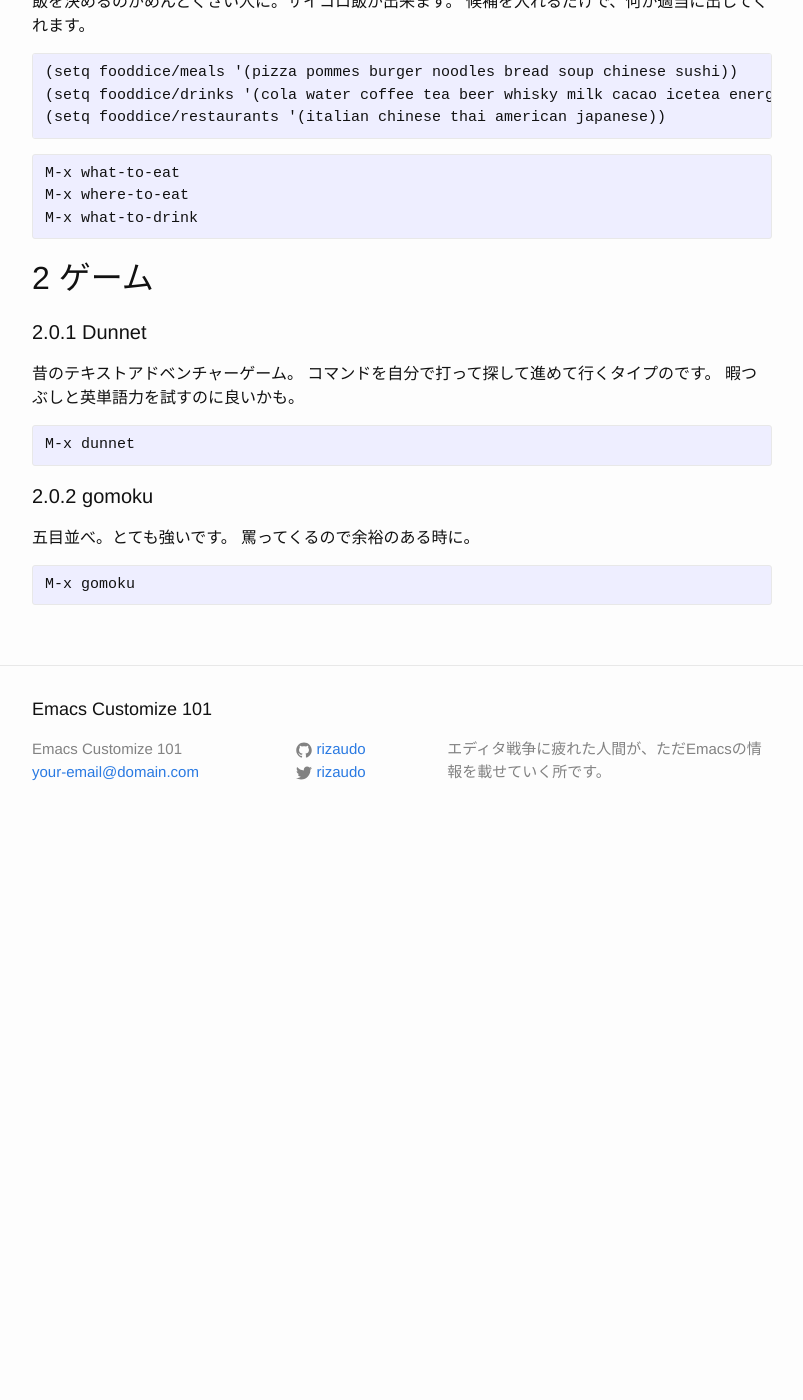
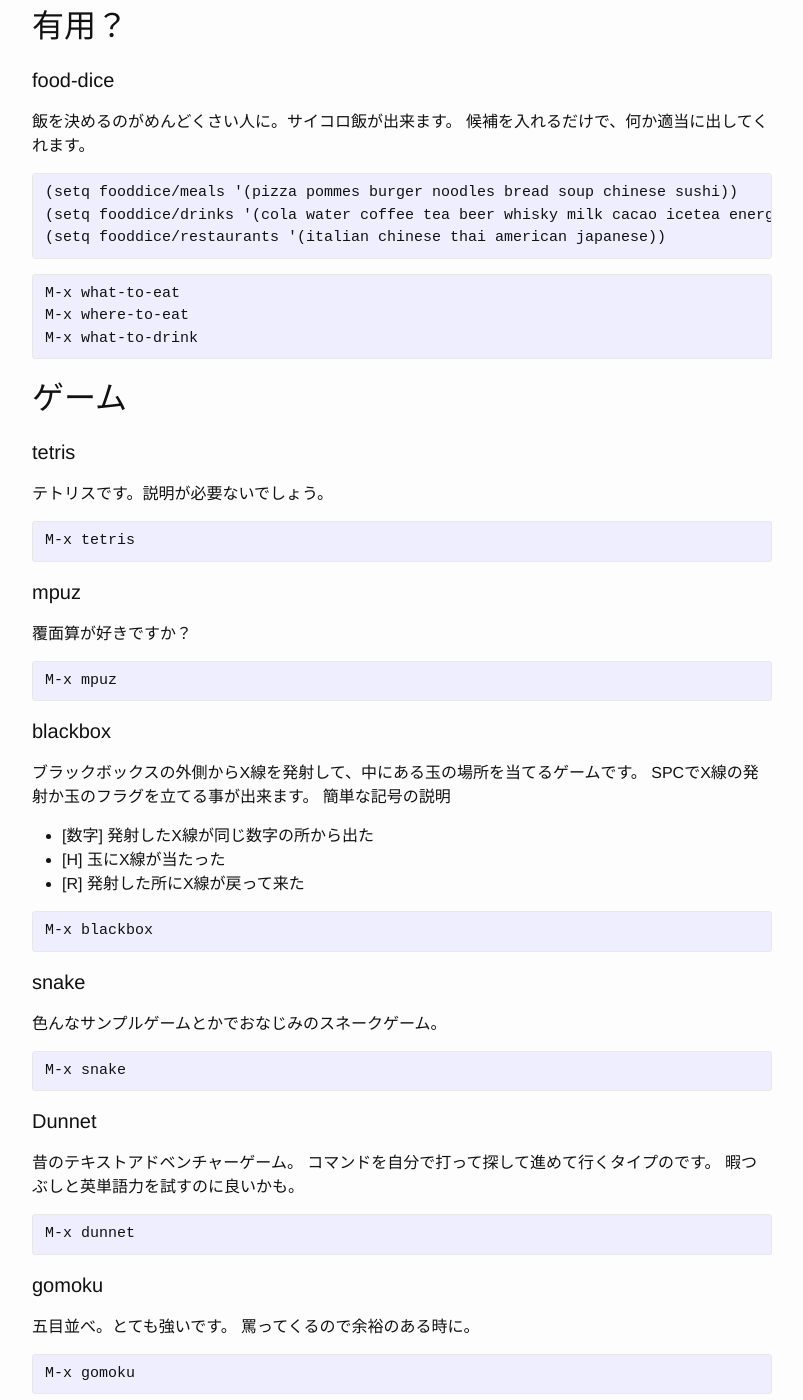
Before and after one commit to rizaudo/emacs-customize-101-jp, a Jekyll site: the page built from _posts/2014-12-31-misc.html, in a window 1280 px wide and 1400 px high, scrolled down 555 px. Shown: the whole window, without its empty margins (238-1041 px from the left). Built offline with Jekyll 4.4.1, drawn with Linux system fonts in a browser that asks for light colours; before the commit the page ends 1398 px from its top, so only the background shows below that; some of the changed text lies outside the part shown.

Commit message:
update misc

```diff
--- a/_posts/2014-12-31-misc.html
+++ b/_posts/2014-12-31-misc.html
@@ -10,21 +10,26 @@ comments:
 <h2>Table of Contents</h2>
 <div id="text-table-of-contents">
 <ul>
-<li><a href="#sec-1">1. 有用？</a>
+<li><a href="#sec-1">有用？</a>
 <ul>
 <li>
 <ul>
-<li><a href="#sec-1-0-1">1.0.1. food-dice</a></li>
+<li><a href="#sec-1-0-1">food-dice</a></li>
 </ul>
 </li>
 </ul>
 </li>
-<li><a href="#sec-2">2. ゲーム</a>
+<li><a href="#sec-2">ゲーム</a>
 <ul>
 <li>
 <ul>
-<li><a href="#sec-2-0-1">2.0.1. Dunnet</a></li>
-<li><a href="#sec-2-0-2">2.0.2. gomoku</a></li>
+<li><a href="#sec-2-0-1">tetris</a></li>
+<li><a href="#sec-2-0-2">mpuz</a></li>
+<li><a href="#sec-2-0-3">blackbox</a></li>
+<li><a href="#sec-2-0-4">snake</a></li>
+<li><a href="#sec-2-0-5">Dunnet</a></li>
+<li><a href="#sec-2-0-6">gomoku</a></li>
+<li><a href="#sec-2-0-7">honoi</a></li>
 </ul>
 </li>
 </ul>
@@ -37,10 +42,10 @@ comments:
 </p>
 
 <div id="outline-container-sec-1" class="outline-2">
-<h2 id="sec-1"><span class="section-number-2">1</span> 有用？</h2>
+<h2 id="sec-1">有用？</h2>
 <div class="outline-text-2" id="text-1">
 </div><div id="outline-container-sec-1-0-1" class="outline-4">
-<h4 id="sec-1-0-1"><span class="section-number-4">1.0.1</span> food-dice</h4>
+<h4 id="sec-1-0-1">food-dice</h4>
 <div class="outline-text-4" id="text-1-0-1">
 <p>
 飯を決めるのがめんどくさい人に。サイコロ飯が出来ます。
@@ -62,11 +67,65 @@ M-x what-to-drink
 
 
 <div id="outline-container-sec-2" class="outline-2">
-<h2 id="sec-2"><span class="section-number-2">2</span> ゲーム</h2>
+<h2 id="sec-2">ゲーム</h2>
 <div class="outline-text-2" id="text-2">
 </div><div id="outline-container-sec-2-0-1" class="outline-4">
-<h4 id="sec-2-0-1"><span class="section-number-4">2.0.1</span> Dunnet</h4>
+<h4 id="sec-2-0-1">tetris</h4>
 <div class="outline-text-4" id="text-2-0-1">
+<p>
+テトリスです。説明が必要ないでしょう。
+</p>
+<pre class="example">
+M-x tetris
+</pre>
+</div>
+</div>
+<div id="outline-container-sec-2-0-2" class="outline-4">
+<h4 id="sec-2-0-2">mpuz</h4>
+<div class="outline-text-4" id="text-2-0-2">
+<p>
+覆面算が好きですか？
+</p>
+<pre class="example">
+M-x mpuz
+</pre>
+</div>
+</div>
+<div id="outline-container-sec-2-0-3" class="outline-4">
+<h4 id="sec-2-0-3">blackbox</h4>
+<div class="outline-text-4" id="text-2-0-3">
+<p>
+ブラックボックスの外側からX線を発射して、中にある玉の場所を当てるゲームです。
+SPCでX線の発射か玉のフラグを立てる事が出来ます。
+簡単な記号の説明
+</p>
+<ul class="org-ul">
+<li>[数字] 発射したX線が同じ数字の所から出た
+</li>
+<li>[H] 玉にX線が当たった
+</li>
+<li>[R] 発射した所にX線が戻って来た
+</li>
+</ul>
+<pre class="example">
+M-x blackbox
+</pre>
+</div>
+</div>
+<div id="outline-container-sec-2-0-4" class="outline-4">
+<h4 id="sec-2-0-4">snake</h4>
+<div class="outline-text-4" id="text-2-0-4">
+<p>
+色んなサンプルゲームとかでおなじみのスネークゲーム。
+</p>
+<pre class="example">
+M-x snake
+</pre>
+</div>
+</div>
+<div id="outline-container-sec-2-0-5" class="outline-4">
+<h4 id="sec-2-0-5">Dunnet</h4>
+<div class="outline-text-4" id="text-2-0-5">
 <p>
 昔のテキストアドベンチャーゲーム。
 コマンドを自分で打って探して進めて行くタイプのです。
@@ -77,9 +136,9 @@ M-x dunnet
 </pre>
 </div>
 </div>
-<div id="outline-container-sec-2-0-2" class="outline-4">
-<h4 id="sec-2-0-2"><span class="section-number-4">2.0.2</span> gomoku</h4>
-<div class="outline-text-4" id="text-2-0-2">
+<div id="outline-container-sec-2-0-6" class="outline-4">
+<h4 id="sec-2-0-6">gomoku</h4>
+<div class="outline-text-4" id="text-2-0-6">
 <p>
 五目並べ。とても強いです。
 罵ってくるので余裕のある時に。
@@ -89,4 +148,16 @@ M-x gomoku
 </pre>
 </div>
 </div>
+<div id="outline-container-sec-2-0-7" class="outline-4">
+<h4 id="sec-2-0-7">honoi</h4>
+<div class="outline-text-4" id="text-2-0-7">
+<p>
+ハノイの塔です。
+C-u で欲しい数を渡せます。
+</p>
+<pre class="example">
+M-x hanoi
+</pre>
 </div>
+</div>
+</div>
```
Also changed, not shown: org/2014-12-31-misc.org (+33 -2 lines).
